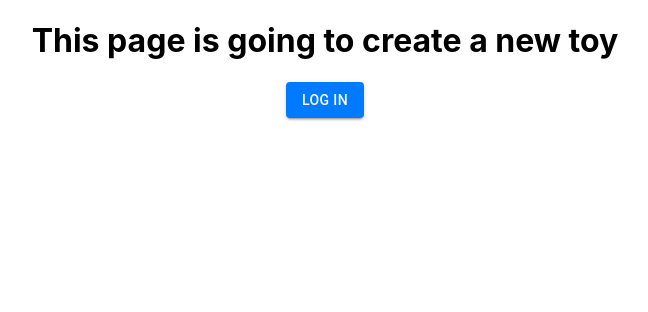
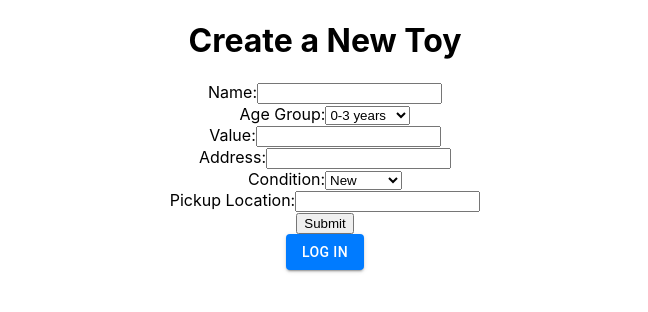
Before and after one commit to Hamanpreet/SwapnPlay, a React (Create React App) app in the folder frontend/: page /toys/new in a window 1280 px wide. Shown: the top 312 px of the page, without its empty margins (315-963 px from the left). Built offline with nearby package versions, Linux system fonts and the light colour scheme.

Commit message:
Create toy page is created

```diff
--- a/frontend/src/components/Login.jsx
+++ b/frontend/src/components/Login.jsx
@@ -10,9 +10,9 @@ const LoginButton = () => {
     // This is user's sub ID from Auth0,used populate the `sub_id` field in users table.
     const subId = user.sub;
 
-    axios.post('/update-sub-id', { sub: subId }).then((response) => {
-      console.log(response.data);
-    });
+    // axios.post('/update-sub-id', { sub: subId }).then((response) => {
+    //   console.log(response.data);
+    // });
   }
 
   return (
--- a/frontend/src/components/NewToy.jsx
+++ b/frontend/src/components/NewToy.jsx
@@ -1,11 +1,120 @@
 import React from "react";
 
+import { useState } from "react";
+import axios from "axios";
+
 const NewToy = () => {
+  const [toyInfo, setToyInfo] = useState({
+    name: "",
+    ageGroup: "0-3 years",
+    value: "$0",
+    address: "",
+    condition: "New",
+    pickupLocation: "",
+  });
+
+  const handleChange = (e) => {
+    const { name, value } = e.target;
+    setToyInfo({
+      ...toyInfo,
+      [name]: value,
+    });
+  };
+
+  const handleSubmit = (e) => {
+    e.preventDefault();
+    // Send the form data to the backend API using Axios
+    axios
+      .post("toys/create-toy", toyInfo) // Replace with your API endpoint
+      .then((response) => {
+        console.log("Form data submitted successfully:", response.data);
+        // Reset the form fields
+        setToyInfo({
+          name: "",
+          ageGroup: "0-3 years",
+          value: "$0",
+          address: "",
+          condition: "New",
+          pickupLocation: "",
+        });
+      })
+      .catch((error) => {
+        console.error("Error submitting form data:", error);
+      });
+    };
+
+
   return (
     <div>
-      <h1>
-        This page is going to create a new toy
-      </h1>
+      <h1>Create a New Toy</h1>
+      <form onSubmit={handleSubmit}>
+        <label>
+          Name:
+          <input
+            type="text"
+            name="name"
+            value={toyInfo.name}
+            onChange={handleChange}
+          />
+        </label>
+        <br />
+
+        <label>
+          Age Group:
+          <select name="ageGroup" value={toyInfo.ageGroup} onChange={handleChange}>
+            <option value="0-3 years">0-3 years</option>
+            <option value="3-6 years">3-6 years</option>
+            <option value="5-8 years">5-8 years</option>
+            <option value="7-10 years">7-10 years</option>
+          </select>
+        </label>
+        <br />
+
+        <label>
+          Value:
+          <input
+            type="number"
+            name="value"
+            value={toyInfo.value}
+            onChange={handleChange}
+          />
+        </label>
+        <br />
+
+        <label>
+          Address:
+          <input
+            type="text"
+            name="address"
+            value={toyInfo.address}
+            onChange={handleChange}
+          />
+        </label>
+        <br />
+
+        <label>
+          Condition:
+          <select name="condition" value={toyInfo.condition} onChange={handleChange}>
+            <option value="New">New</option>
+            <option value="Used">Used</option>
+            <option value="Like New">Like New</option>
+          </select>
+        </label>
+        <br />
+
+        <label>
+          Pickup Location:
+          <input
+            type="text"
+            name="pickupLocation"
+            value={toyInfo.pickupLocation}
+            onChange={handleChange}
+          />
+        </label>
+        <br />
+
+        <button type="submit">Submit</button>
+      </form>
     </div>
   );
 };
```
Also changed, not shown: 2 other files (tests, documents, lock files or other folders).
